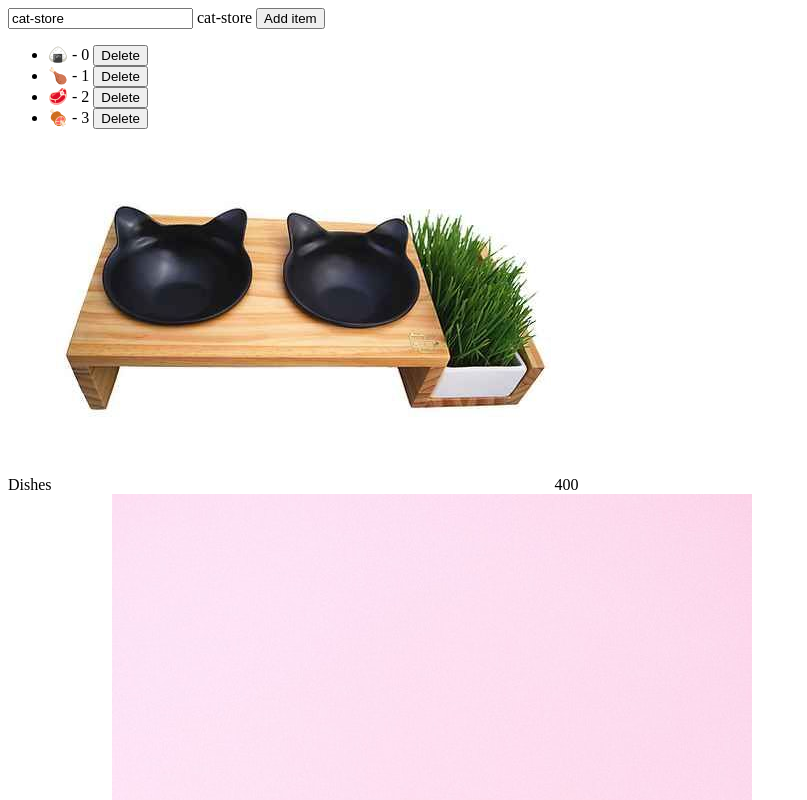
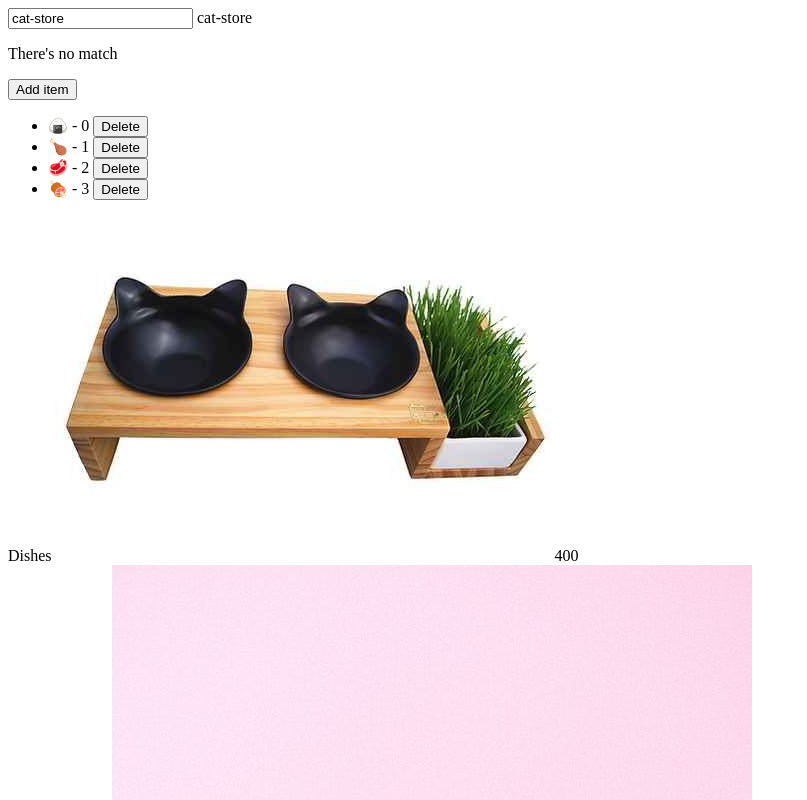
Before and after one commit to droogadulce/cat-store, an Angular app: page / in a window 1280 px wide. Shown: the top 800 px of the page, without its empty margins (0-807 px from the left). Built offline with nearby package versions, Linux system fonts and the light colour scheme.

Commit message:
ngSwitch

```diff
--- a/src/app/app.component.html
+++ b/src/app/app.component.html
@@ -3,6 +3,13 @@
 
 <div *ngIf="title === 'cat'">
   This is a div for cats
+</div>
+
+<div [ngSwitch]="title">
+  <p *ngSwitchCase="'shark'">This is a div for sharks</p>
+  <p *ngSwitchCase="'kitten'">This is a div for kittens</p>
+  <p *ngSwitchCase="'whale'">This is a div for whales</p>
+  <p *ngSwitchDefault>There's no match</p>
 </div>
 
 <button (click)="addItem()">Add item</button>
```
